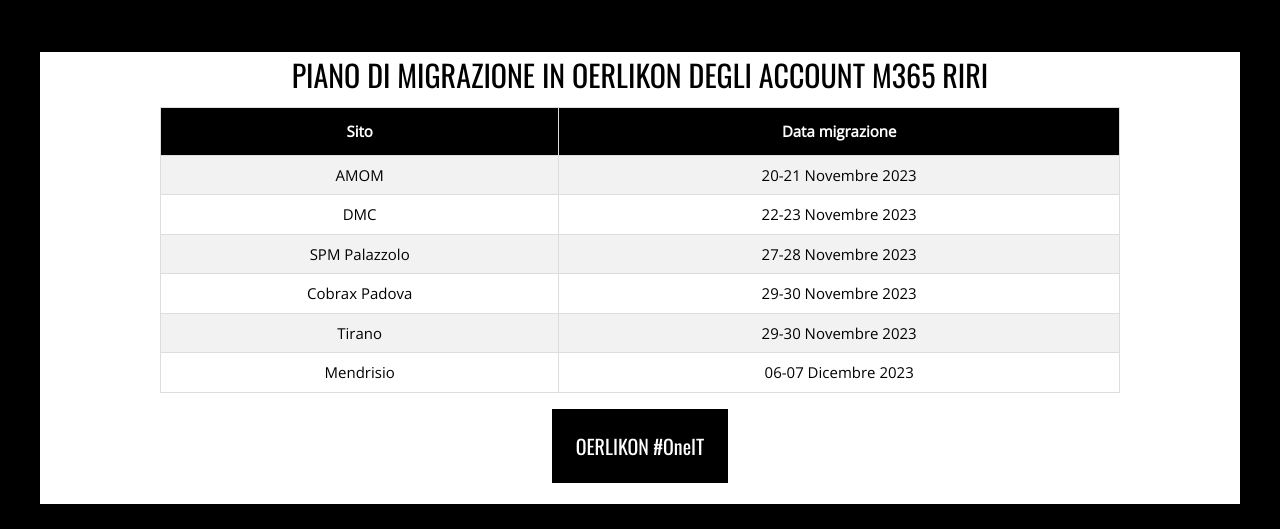
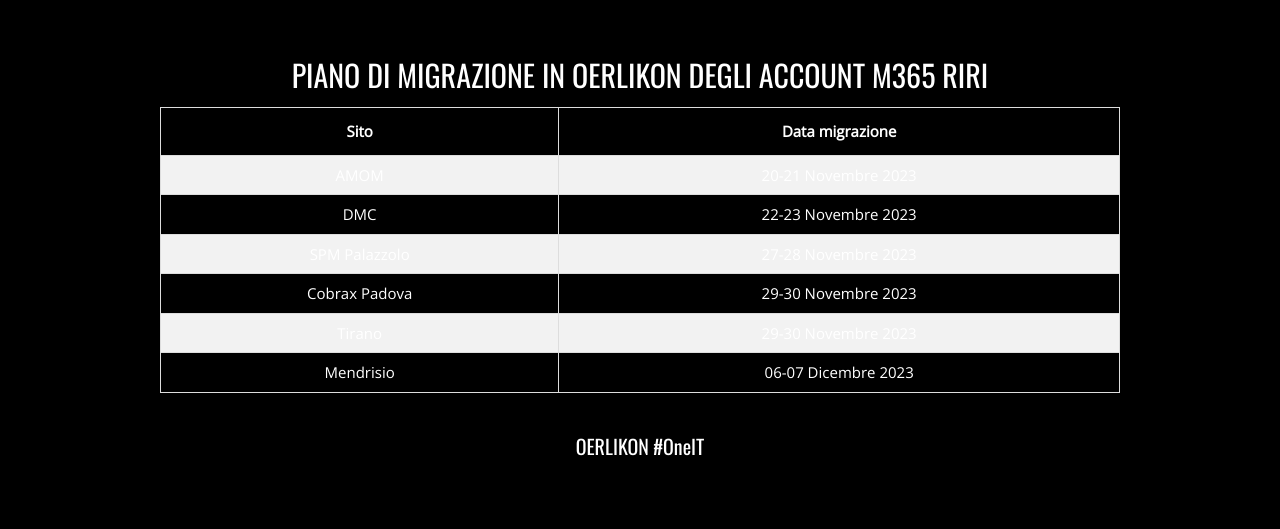
Before and after one commit to giancarlocorso/riri_it_integration, a plain HTML site: page index.html in a window 1280 px wide. Shown: the part 2128-2657 px from the top of the page. Drawn offline with nearby package versions, Linux system fonts and the light colour scheme; a web font is replaced by a local one.

Commit message:
Update index.html

```diff
--- a/index.html
+++ b/index.html
@@ -88,10 +88,10 @@
                 </div>
               </div>
 
-          <div class="w3-center w3-white">
+          <div class="w3-center w3-black">
               <h2>PIANO DI MIGRAZIONE IN OERLIKON DEGLI ACCOUNT M365 RIRI</h2>
 
-            <table id="customers" class="w3-white"style="  margin: 0 auto;">
+            <table id="customers" class="w3-black"style="  margin: 0 auto;">
               <tr>
                 <th>Sito</th>
                 <th>Data migrazione</th>
```
